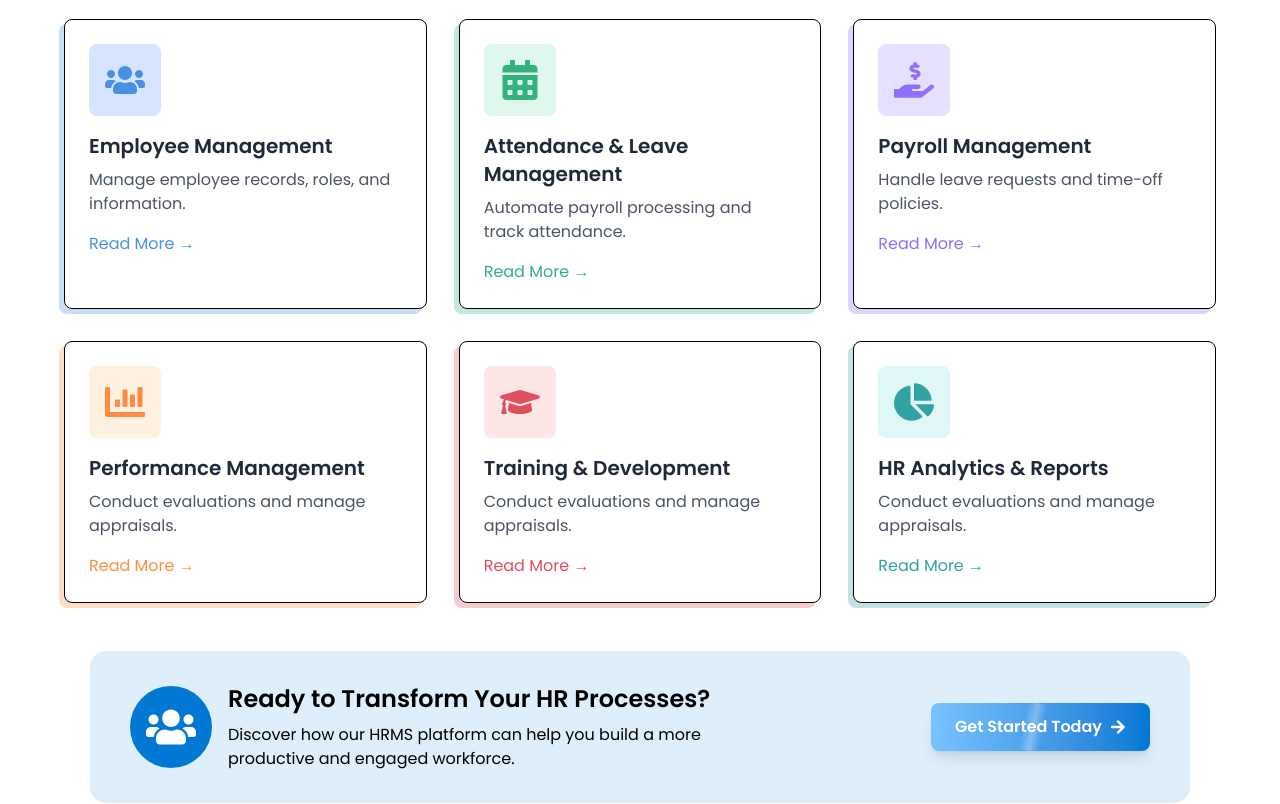
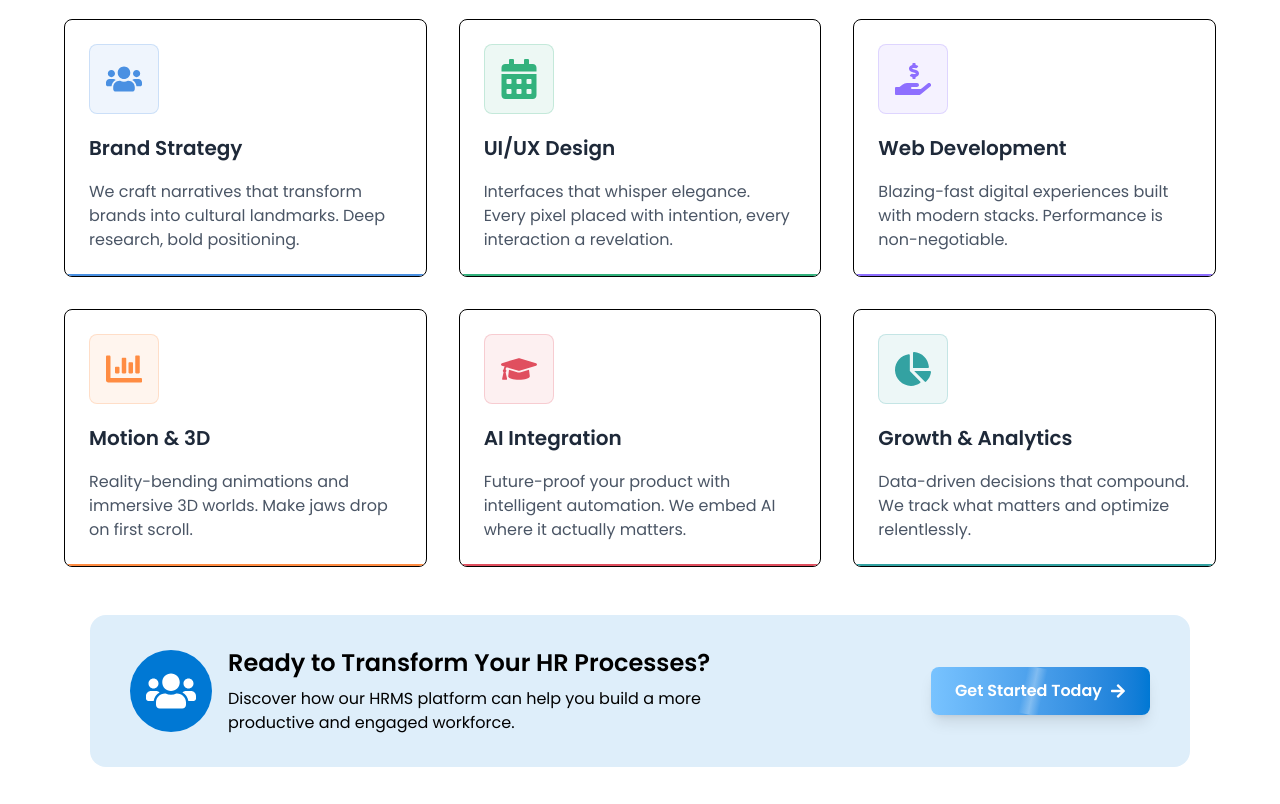
Before and after one commit to Empayro/Empayro-Home-Page, a React (Vite) app in the folder hrms-website/: page /coming-soon in a window 1280 px wide. Shown: the part 1220-2024 px from the top of the page. Built offline with nearby package versions, Linux system fonts and the light colour scheme.

Commit message:
Services Section Update

```diff
--- a/hrms-website/src/features/home/OurServicesSection.jsx
+++ b/hrms-website/src/features/home/OurServicesSection.jsx
@@ -80,7 +80,9 @@ const textColors = [
 const OurServicesSection = () => {
   return (
     <section className="bg-white py-16 px-4 md:px-16 max-w-350 m-auto" id="services">
+
       <div className="text-center mb-12">
+
         <div className="text-center mb-4">
           <span className="bg-[#0078D4]/10 text-[#0078D4] px-5 py-2 rounded-full text-sm font-medium">
             ● Our Services
@@ -98,6 +100,8 @@ const OurServicesSection = () => {
           Our HRMS platform streamlines your HR processes, boost productivity,<br /> and helps you manage your people more effectively.
         </p>
       </div>
+
+
 
       <div className="grid grid-cols-1 md:grid-cols-3 gap-8 mb-12">
         {services.map((service, index) => (
--- /dev/null
+++ b/hrms-website/src/features/home/ServicesPreview.jsx
@@ -0,0 +1,279 @@
+import { useState } from "react";
+import { motion } from "framer-motion";
+
+import {
+  FaUsers,
+  FaGraduationCap,
+  FaCalendarAlt,
+  FaChartBar,
+  FaHandHoldingUsd,
+  FaChartPie,
+} from "react-icons/fa";
+import Button from "../../components/ui/Button";
+
+const services = [
+  {
+    id: 1,
+    title: "Brand Strategy",
+    description:
+      "We craft narratives that transform brands into cultural landmarks. Deep research, bold positioning.",
+    icon: <FaUsers className="w-10 h-10" />,
+    accent: "#4A90E2",
+    cardBg: "#FFF",
+    border: "#000",
+    shadow: "-5px 5px 0px rgba(74,144,226,0.3)",
+    badge: "STRATEGY",
+    tag: "01",
+  },
+  {
+    id: 2,
+    title: "UI/UX Design",
+    description:
+      "Interfaces that whisper elegance. Every pixel placed with intention, every interaction a revelation.",
+    icon: <FaCalendarAlt className="w-10 h-10" />,
+    accent: "#33B27D",
+    cardBg: "#FFF",
+    border: "#000",
+    shadow: "rgba(51,178,125,0.3)",
+    badge: "DESIGN",
+    tag: "02",
+  },
+  {
+    id: 3,
+    title: "Web Development",
+    description:
+      "Blazing-fast digital experiences built with modern stacks. Performance is non-negotiable.",
+    icon: <FaHandHoldingUsd className="w-10 h-10" />,
+    accent: "#8E6FFF",
+    cardBg: "#FFF",
+    border: "#000",
+    shadow: "rgba(142,111,255,0.3)",
+    badge: "DEV",
+    tag: "03",
+  },
+  {
+    id: 4,
+    title: "Motion & 3D",
+    description:
+      "Reality-bending animations and immersive 3D worlds. Make jaws drop on first scroll.",
+    icon: <FaChartBar className="w-10 h-10" />,
+    accent: "#FF8C42",
+    cardBg: "#FFF",
+    border: "#000",
+    shadow: "rgba(255,140,66,0.3)",
+    badge: "MOTION",
+    tag: "04",
+  },
+  {
+    id: 5,
+    title: "AI Integration",
+    description:
+      "Future-proof your product with intelligent automation. We embed AI where it actually matters.",
+    icon: <FaGraduationCap className="w-10 h-10" />,
+    accent: "#E04F5F",
+    cardBg: "#FFF",
+    border: "#000",
+    shadow: "rgba(224,79,95,0.3)",
+    badge: "AI",
+    tag: "05",
+  },
+  {
+    id: 6,
+    title: "Growth & Analytics",
+    description:
+      "Data-driven decisions that compound. We track what matters and optimize relentlessly.",
+    icon: <FaChartPie className="w-10 h-10" />,
+    accent: "#33A2A2",
+    cardBg: "#FFF",
+    border: "#000",
+    shadow: "rgba(51,162,162,0.3)",
+    badge: "GROWTH",
+    tag: "06",
+  },
+];
+
+const cardAnimOrigins = [
+  { x: -100, y: 70, rotate: -7 },
+  { x: 0, y: 110, rotate: 0, scale: 0.82 },
+  { x: 100, y: 70, rotate: 7 },
+  { x: -100, y: 70, rotate: -7 },
+  { x: 0, y: 110, rotate: 0, scale: 0.82 },
+  { x: 100, y: 70, rotate: 7 },
+];
+
+function ServiceCard({ service, index }) {
+  const [hovered, setHovered] = useState(false);
+  const origin = cardAnimOrigins[index];
+  const row = Math.floor(index / 3);
+  const col = index % 3;
+  const delay = col * 0.13 + row * 0.06;
+
+  return (
+    <motion.div
+      initial={{
+        opacity: 0,
+        x: origin.x,
+        y: origin.y,
+        rotate: origin.rotate || 0,
+        scale: origin.scale || 1,
+      }}
+      whileInView={{ opacity: 1, x: 0, y: 0, rotate: 0, scale: 1 }}
+      viewport={{ once: true, amount: 0.2 }}
+      transition={{ duration: 0.7, delay, ease: [0.22, 1, 0.36, 1] }}
+      onHoverStart={() => setHovered(true)}
+      onHoverEnd={() => setHovered(false)}
+      whileHover={{
+        y: -10,
+        scale: 1.03,
+        transition: { duration: 0.3, ease: "easeOut" },
+      }}
+      style={{
+        background: service.cardBg,
+        border: `1px solid ${service.border}`,
+        borderRadius: 8,
+        padding: "24px",
+        display: "flex",
+        flexDirection: "column",
+        gap: 20,
+        cursor: "pointer",
+        position: "relative",
+        overflow: "hidden",
+      }}
+    >
+      {/* Glow orb */}
+      <motion.div
+        animate={{ opacity: hovered ? 0.35 : 0.15 }}
+        transition={{ duration: 0.4 }}
+        style={{
+          position: "absolute",
+          top: -40,
+          right: -40,
+          borderRadius: "50%",
+          background: service.accent,
+          pointerEvents: "none",
+        }}
+      />
+
+      {/* Top row */}
+      <div
+        style={{
+          display: "flex",
+          alignItems: "flex-start",
+          justifyContent: "space-between",
+        }}
+      >
+        <div
+          style={{
+            display: "flex",
+            alignItems: "center",
+            justifyContent: "center",
+            padding: 16,
+            width: 70,
+            height: 70,
+            borderRadius: 8,
+            background: service.accent + "16",
+            border: `1px solid ${service.accent}38`,
+            color: service.accent,
+            flexShrink: 0,
+          }}
+        >
+          {service.icon}
+        </div>
+        <div
+          style={{
+            display: "flex",
+            flexDirection: "column",
+            alignItems: "flex-end",
+            gap: 6,
+          }}
+        >
+
+        </div>
+      </div>
+
+      {/* Text */}
+      <div
+        style={{ display: "flex", flexDirection: "column", gap: 10, flex: 1 }}
+      >
+        <h3 className="text-xl font-semibold text-gray-800 mb-2">
+          {service.title}
+        </h3>
+        <p className="text-gray-600">
+          {service.description}
+        </p>
+      </div>
+
+
+      {/* Bottom line */}
+      <motion.div
+        initial={{ scaleX: 0 }}
+        whileInView={{ scaleX: 1 }}
+        viewport={{ once: true, amount: 0.2 }}
+        transition={{ duration: 1, delay, ease: "easeOut" }}
+        style={{
+          position: "absolute",
+          bottom: 0,
+          left: 0,
+          right: 0,
+          height: 2,
+          background: service.accent,
+          transformOrigin: "left",
+          borderRadius: "0 0 20px 20px",
+        }}
+      />
+    </motion.div>
+  );
+}
+
+export default function ServicesPreview() {
+  return (
+    <section
+      className="bg-white py-16 px-4 md:px-16 max-w-350 m-auto"
+      id="services"
+    >
+      <div className="text-center mb-12">
+        <div className="text-center mb-4">
+          <span className="bg-[#0078D4]/10 text-[#0078D4] px-5 py-2 rounded-full text-sm font-medium">
+            ● Our Services
+          </span>
+        </div>
+        <h1 className="text-4xl md:text-4xl font-bold text-gray-900 leading-tight">
+          Comprehensive HRMS Solution <br />
+          <span className="bg-gradient-to-r from-[#0078D4] to-[#00A4EF] text-transparent bg-clip-text">
+            to Empower your workforce
+          </span>
+        </h1>
+        <p className="mt-4 text-gray-600 text-lg">
+          Our HRMS platform streamlines your HR processes, boost productivity,
+          <br /> and helps you manage your people more effectively.
+        </p>
+      </div>
+
+
+
+      <div className="grid grid-cols-1 md:grid-cols-3 gap-8 mb-12">
+        {services.map((service, index) => (
+          <ServiceCard key={service.id} service={service} index={index} />
+        ))}
+      </div>
+
+      <div className="text-center flex items-center justify-between py-8 px-10 bg-[#DEEEFA] rounded-2xl w-275 m-auto">
+        <div className=" text-start flex items-center justify-center gap-x-4">
+          <div className="p-4 rounded-full text-white bg-[#0078D4]">
+            <FaUsers size={50} />
+          </div>
+          <div>
+            <h3 className="font-semibold mb-2 text-2xl">
+              Ready to Transform Your HR Processes?
+            </h3>
+            <p className="text-grey-600">
+              Discover how our HRMS platform can help you build a more <br />{" "}
+              productive and engaged workforce.
+            </p>
+          </div>
+        </div>
+        <Button>Get Started Today</Button>
+      </div>
+    </section>
+  );
+}
--- a/hrms-website/src/index.css
+++ b/hrms-website/src/index.css
@@ -1,5 +1,6 @@
 @import url('https://fonts.googleapis.com/css2?family=Poppins:ital,wght@0,100;0,200;0,300;0,400;0,500;0,600;0,700;0,800;0,900;1,100;1,200;1,300;1,400;1,500;1,600;1,700;1,800;1,900&display=swap');
 @import "tailwindcss";
+@import "./styles/globals.css";
 
 
 body{
@@ -38,3 +39,46 @@ body{
 .animate-scroll {
   animation: scrollX 25s linear infinite;
 }
+
+
+@import url('https://fonts.googleapis.com/css2?family=Poppins:ital,wght@0,100;0,200;0,300;0,400;0,500;0,600;0,700;0,800;0,900;1,100;1,200;1,300;1,400;1,500;1,600;1,700;1,800;1,900&display=swap');
+@import "tailwindcss";
+@import "./styles/globals.css";
+
+
+body{
+    font-family: "Poppins", sans-serif;
+}
+
+
+.ch-color-primary li:hover{
+    color: #0078D4;
+}
+
+.ch-color-secondary li:hover{
+    color: #76c3ff;
+}
+
+/* Hide scrollbar */
+.scrollbar-hide::-webkit-scrollbar {
+  display: none;
+}
+
+.perspective-1000 {
+  perspective: 1000px;
+}
+
+
+
+@keyframes scrollX {
+  0% {
+    transform: translateX(0);
+  }
+  100% {
+    transform: translateX(-50%);
+  }
+}
+
+.animate-scroll {
+  animation: scrollX 25s linear infinite;
+}
--- a/hrms-website/src/pages/ComingSoon.jsx
+++ b/hrms-website/src/pages/ComingSoon.jsx
@@ -1,6 +1,7 @@
 import Faqs from "../features/home/Faqs";
 import LandingPage from "../features/home/LandingPage";
-import OurServicesSection from "../features/home/OurServicesSection";
+// import OurServicesSection from "../features/home/OurServicesSection";
+import ServicesPreview from "../features/home/ServicesPreview";
 import SignUpForm from "../features/home/SignUpForm";
 import SlideSection from "../features/home/SlideSection";
 
@@ -9,7 +10,9 @@ function ComingSoon() {
     <>
       <LandingPage />
 
-      <OurServicesSection/>
+      {/* <OurServicesSection/> */}
+
+      <ServicesPreview/>
 
       <SlideSection/>
 
```
